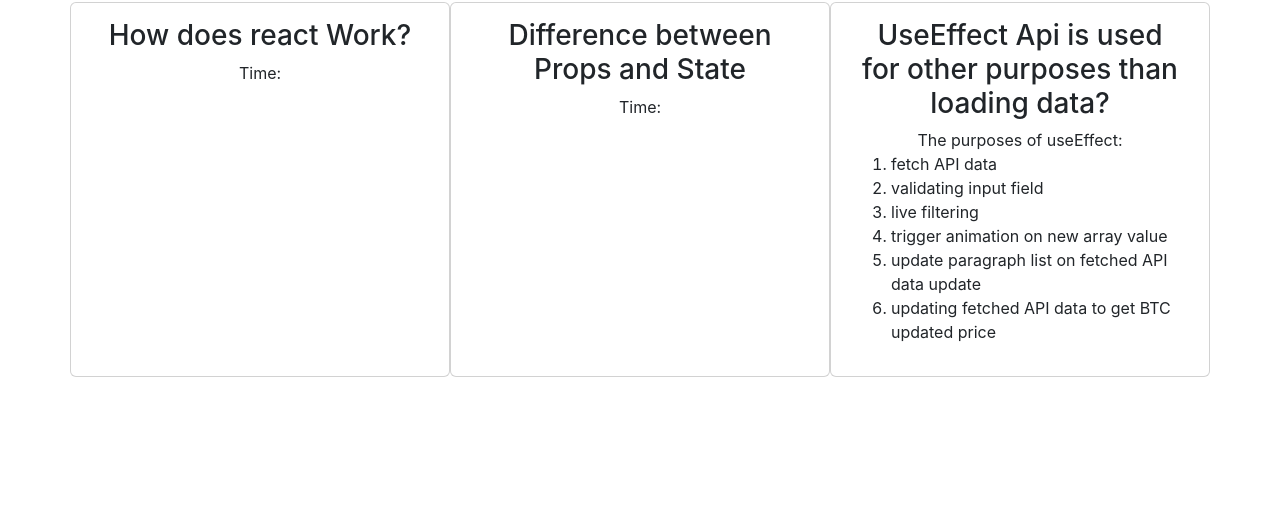
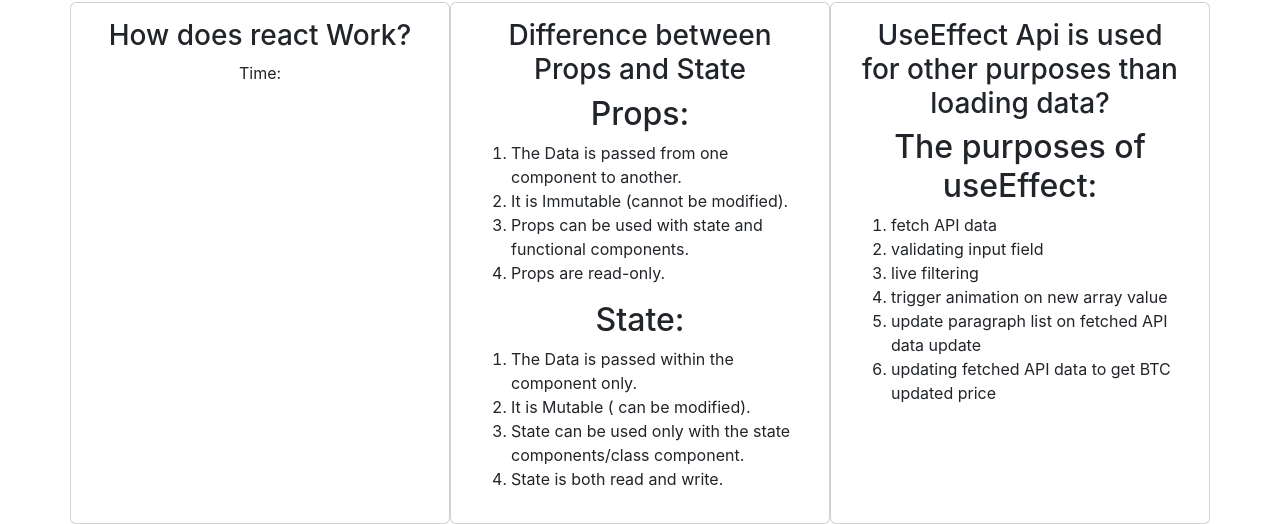
Before and after one commit to zobayertihan/Anime_Freak, a React (Create React App) app: page / in a window 1280 px wide. Shown: the part 1166-1690 px from the top of the page. Before the commit the page ends 1543 px from the top, so only its background shows below. Built offline with nearby package versions, Linux system fonts and the light colour scheme.

Commit message:
Question-2

```diff
--- a/src/Components/Homepage/Homepage.js
+++ b/src/Components/Homepage/Homepage.js
@@ -83,13 +83,29 @@ const Homepage = () => {
                     <div className="col card">
                         <div className="card-body">
                             <h3 className="card-title">Difference between Props and State</h3>
-                            <p className="card-text">Time: </p>
+                            <p className="card-text">
+                                <h2>Props:</h2>
+                                <ol className='text-start'>
+                                    <li>The Data is passed from one component to another.</li>
+                                    <li>It is Immutable (cannot be modified).</li>
+                                    <li>Props can be used with state and functional components.</li>
+                                    <li>Props are read-only.</li>
+                                </ol>
+                                <h2>State:</h2>
+                                <ol className='text-start'>
+                                    <li>The Data is passed within the component only.</li>
+                                    <li>It is Mutable ( can be modified).</li>
+                                    <li>State can be used only with the state components/class component.</li>
+                                    <li>State is both read and write.</li>
+                                </ol>
+                            </p>
                         </div>
                     </div>
                     <div className="col card">
                         <div className="card-body">
                             <h3 className="card-title">UseEffect Api is used for other purposes than loading data?</h3>
-                            <p className="card-text">The purposes of useEffect: <ol className='text-start'>
+                            <p className="card-text"><h2>The purposes of useEffect:</h2>
+                                <ol className='text-start'>
                                     <li>fetch API data</li>
                                     <li>validating input field</li>
                                     <li>live filtering</li>
```
Lines whose indentation alone changed are shown as unchanged.
